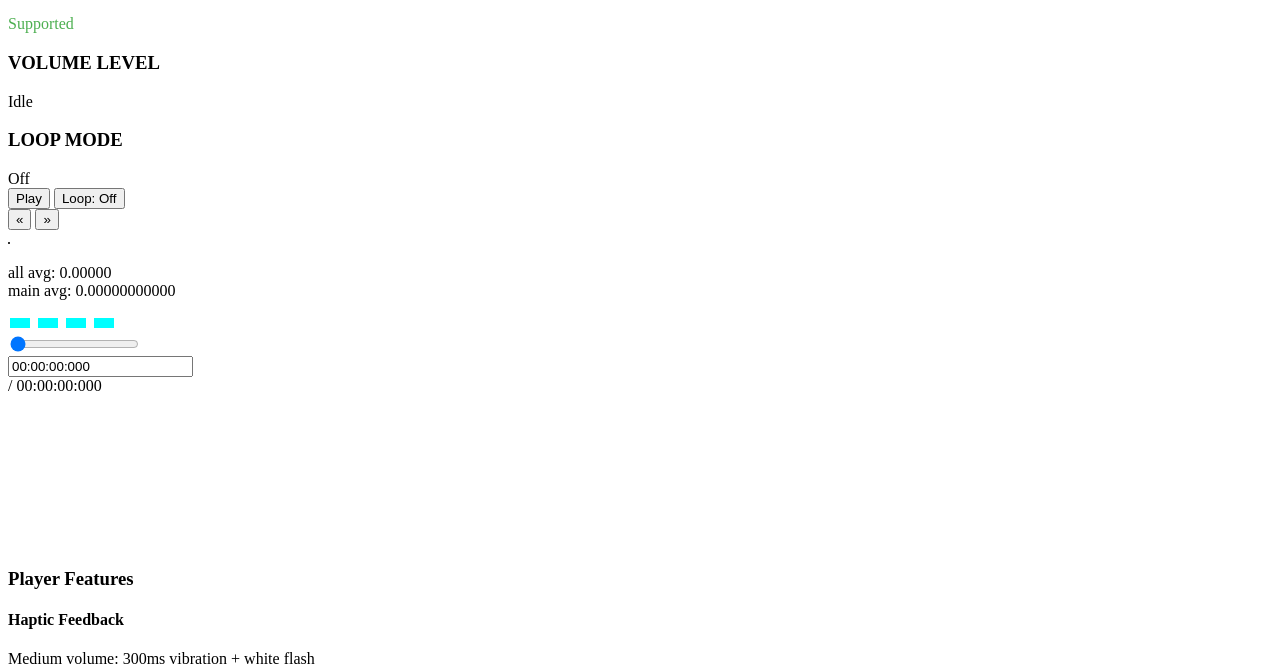
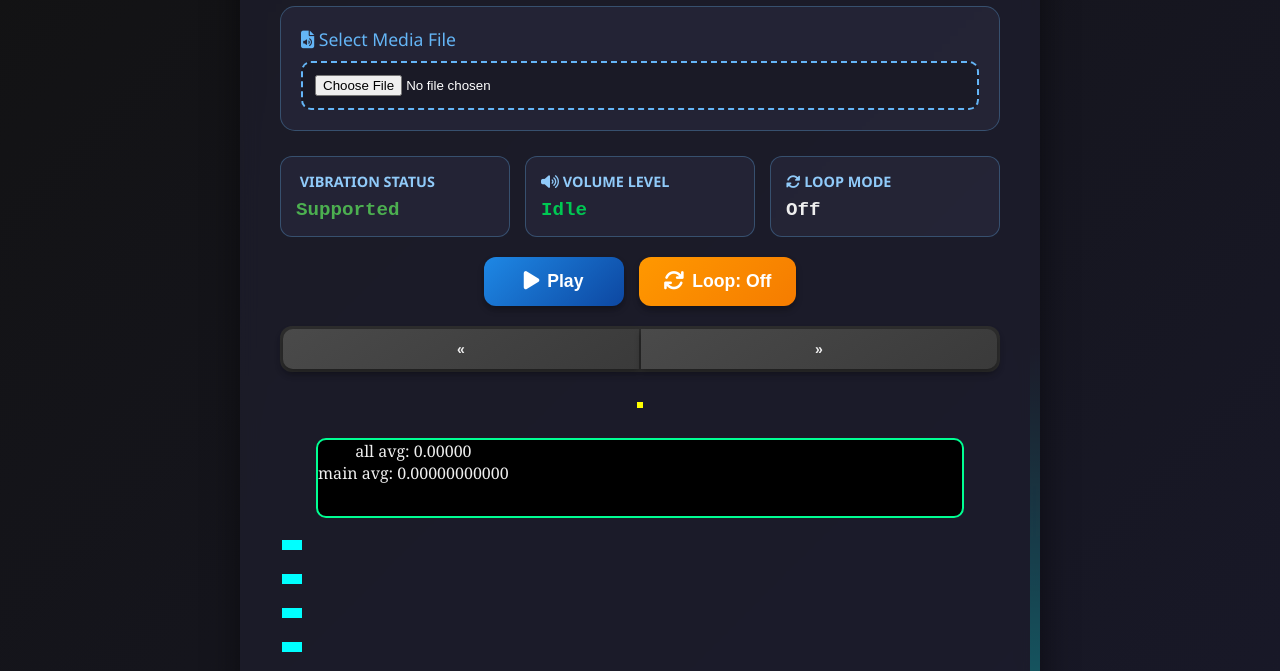
Before and after one commit to Mahir-g9/KimuAV, a plain HTML site: page index.html in a window 1280 px wide. Shown: the part 199-870 px from the top of the page. Drawn offline with Linux system fonts and the light colour scheme.

Commit message:
Update index.html

```diff
--- a/index.html
+++ b/index.html
@@ -3,7 +3,8 @@
 <head>
   <meta charset="utf-8" />
   <meta name="viewport" content="width=device-width,initial-scale=1" />
-
+  <link rel="stylesheet" href="style.css">
+  <link rel="stylesheet" href="https://cdnjs.cloudflare.com/ajax/libs/font-awesome/6.4.0/css/all.min.css">
   <!-- Title & Description -->
   <title>Advanced audio+video player with KimuAV</title>
   <meta name="description" content="Advanced audio+video player with KimuAV. Supports MP3, MP4, WebM and streaming audio/video. Does NOT support JPG or PDF files." />
```
